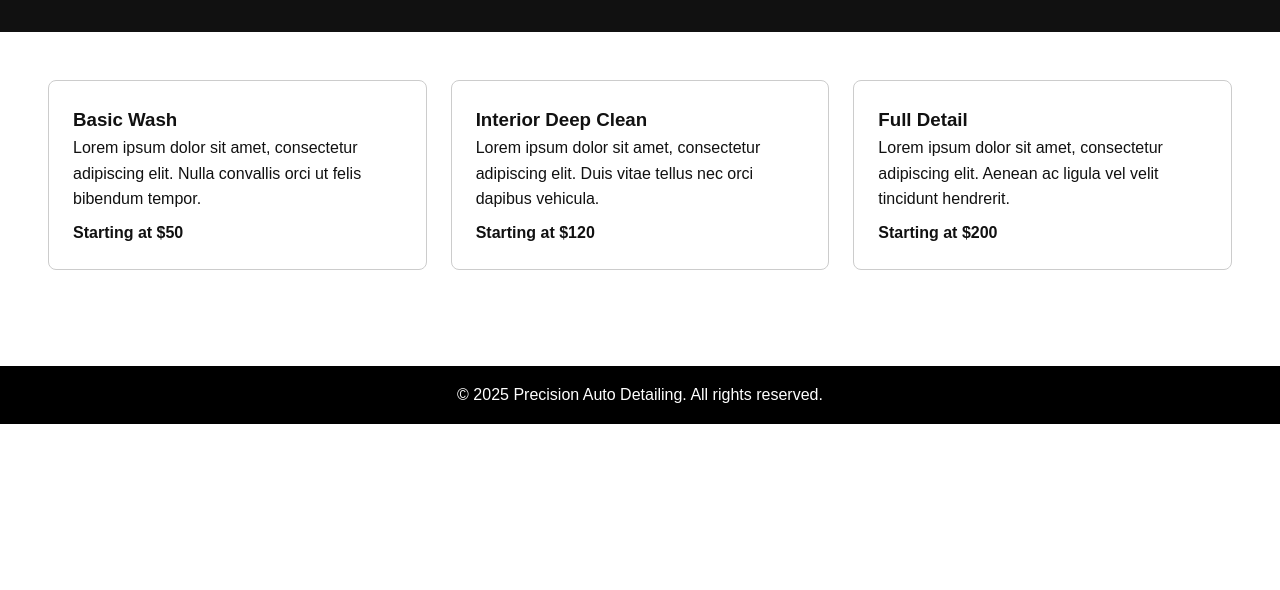
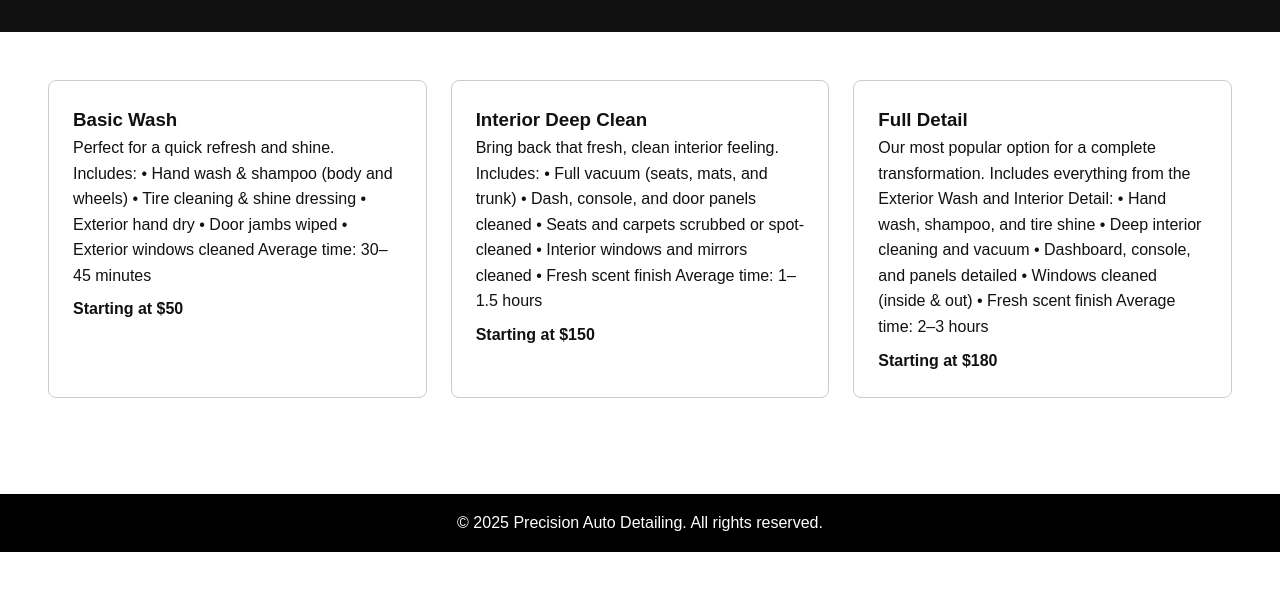
Before and after one commit to ttunquist1/TejedaDetail, a plain HTML site: page services.html in a window 1280 px wide. Shown: the part 160-750 px from the top of the page. Drawn offline with Linux system fonts and the light colour scheme.

Commit message:
replaced lorem ipsum

```diff
--- a/services.html
+++ b/services.html
@@ -1,11 +1,13 @@
 <!DOCTYPE html>
 <html lang="en">
+
 <head>
   <meta charset="UTF-8" />
   <meta name="viewport" content="width=device-width, initial-scale=1.0" />
   <title>Our Services | Precision Auto Detailing</title>
   <link rel="stylesheet" href="style.css" />
 </head>
+
 <body>
   <header>
     <nav class="navbar">
@@ -25,18 +27,39 @@
   <section class="services">
     <div class="service-card">
       <h3>Basic Wash</h3>
-      <p>Lorem ipsum dolor sit amet, consectetur adipiscing elit. Nulla convallis orci ut felis bibendum tempor.</p>
+      <p>Perfect for a quick refresh and shine.
+        Includes:
+        • Hand wash & shampoo (body and wheels)
+        • Tire cleaning & shine dressing
+        • Exterior hand dry
+        • Door jambs wiped
+        • Exterior windows cleaned
+        Average time: 30–45 minutes</p>
       <p class="price">Starting at $50</p>
     </div>
     <div class="service-card">
       <h3>Interior Deep Clean</h3>
-      <p>Lorem ipsum dolor sit amet, consectetur adipiscing elit. Duis vitae tellus nec orci dapibus vehicula.</p>
-      <p class="price">Starting at $120</p>
+      <p>Bring back that fresh, clean interior feeling.
+        Includes:
+        • Full vacuum (seats, mats, and trunk)
+        • Dash, console, and door panels cleaned
+        • Seats and carpets scrubbed or spot-cleaned
+        • Interior windows and mirrors cleaned
+        • Fresh scent finish
+        Average time: 1–1.5 hours</p>
+      <p class="price">Starting at $150</p>
     </div>
     <div class="service-card">
       <h3>Full Detail</h3>
-      <p>Lorem ipsum dolor sit amet, consectetur adipiscing elit. Aenean ac ligula vel velit tincidunt hendrerit.</p>
-      <p class="price">Starting at $200</p>
+      <p>Our most popular option for a complete transformation.
+        Includes everything from the Exterior Wash and Interior Detail:
+        • Hand wash, shampoo, and tire shine
+        • Deep interior cleaning and vacuum
+        • Dashboard, console, and panels detailed
+        • Windows cleaned (inside & out)
+        • Fresh scent finish
+        Average time: 2–3 hours</p>
+      <p class="price">Starting at $180</p>
     </div>
   </section>
 
@@ -44,4 +67,5 @@
     <p>&copy; 2025 Precision Auto Detailing. All rights reserved.</p>
   </footer>
 </body>
+
 </html>
```
Also changed, not shown: index.html (+19 -4 lines).
